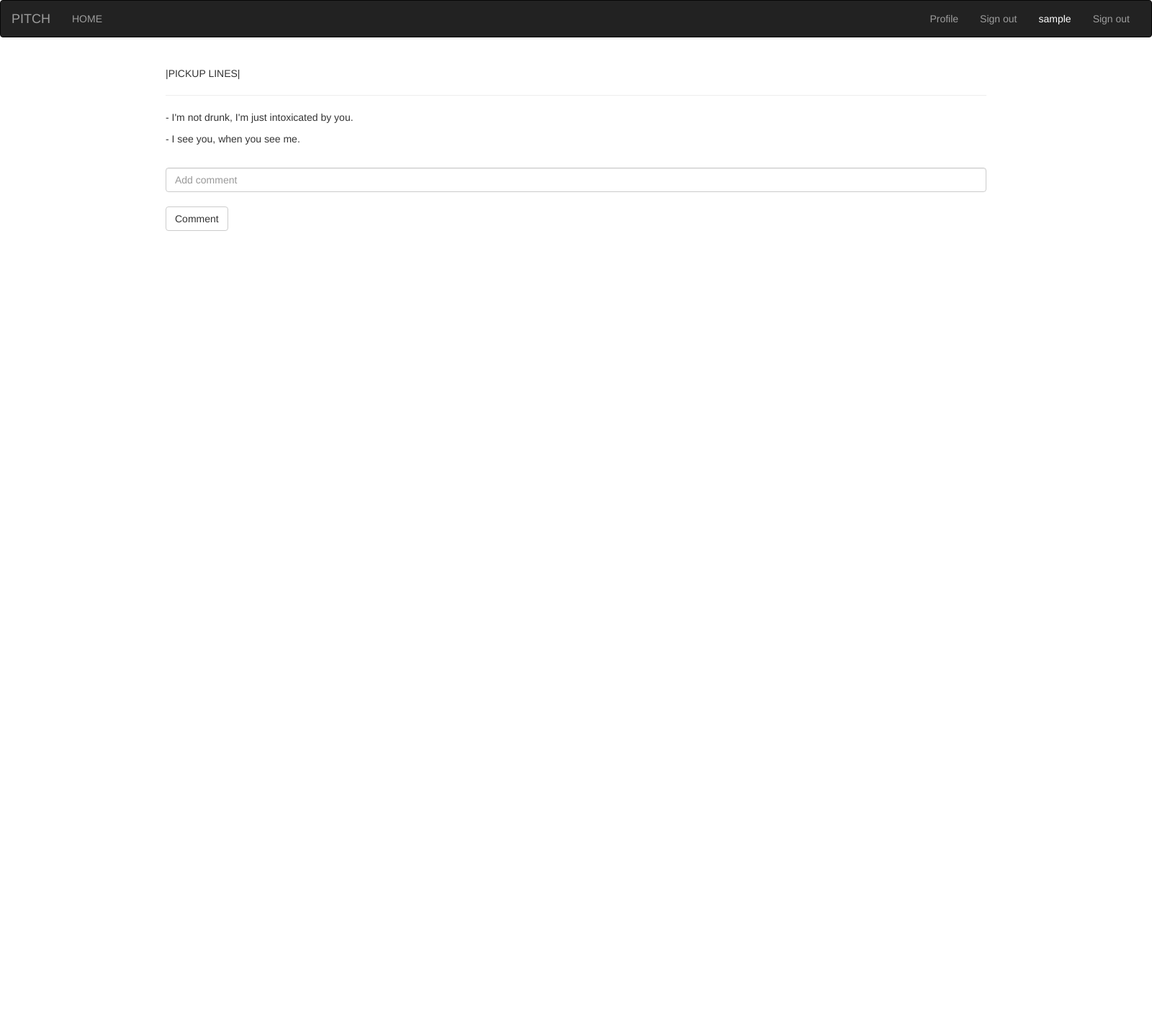
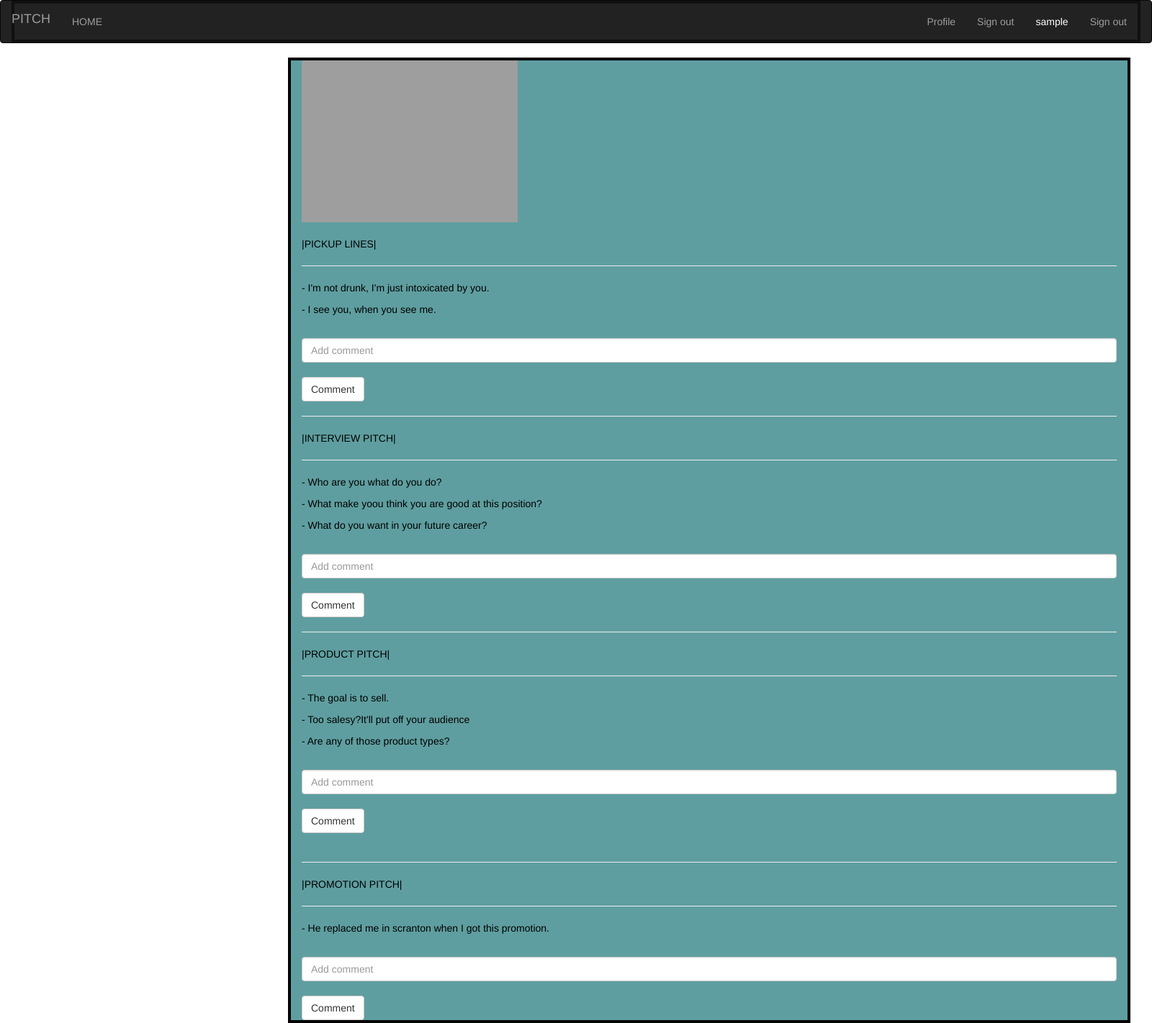
Before and after one commit to EspeIgira/Pitch-one-minute, a Flask app: page /comment/ in a window 1600 px wide. Shown: the whole page at 72% size. Before the commit the page ends 321 px from the top, so only its background shows below. Run offline with Flask 2, Linux system fonts and the light colour scheme; the visitor is signed in with stand-in values (Sample User, id 1); data comes from the database, SQL or seed files in the repository; some libraries are stand-ins or nearby versions; grey boxes are pictures that could not be loaded.

Commit message:
pitch up to date

```diff
--- a/app/__init__.py
+++ b/app/__init__.py
@@ -27,6 +27,9 @@ def create_app(config_name):
 
     mail.init_app(app)
 
+    # configure UploadSet
+    configure_uploads(app,photos)
+
     # Initializing flask extensions
     bootstrap.init_app(app)
     db.init_app(app)
--- a/app/auth/views.py
+++ b/app/auth/views.py
@@ -40,7 +40,7 @@ def register():
         db.session.add(user)
         db.session.commit()
 
-        # mail_message("Welcome to watchlist","email/welcome_user",user.email,user=user)
+        mail_message("Welcome to watchlist","email/welcome_user",user.email,user=user)
 
         return redirect(url_for('auth.login'))
         title = "New Account"
--- a/app/email.py
+++ b/app/email.py
@@ -3,7 +3,8 @@ from flask import render_template
 from . import mail
 
 def mail_message(subject,template,to,**kwargs):
-    sender_email = 'espeigira@gmail.com'
+    sender_email = espeigira@gmail.com
+
     email = Message(subject, sender=sender_email, recipients=[to])
     email.body= render_template(template + ".txt",**kwargs)
     email.html = render_template(template + ".html",**kwargs)
--- a/app/main/__init__.py
+++ b/app/main/__init__.py
@@ -2,10 +2,12 @@ from flask import Blueprint
 main = Blueprint('main',__name__)
 from . import views,error
 from flask_mail import Mail
+from flask_uploads import UploadSet,configure_uploads,IMAGES
 
 mail = Mail()
 
+
 def create_app(config_name):
     app = Flask(__name__)
-    #........
+
     mail.init_app(app)
--- a/app/main/views.py
+++ b/app/main/views.py
@@ -5,6 +5,7 @@ from ..models import User,Pitches
 
 from .forms import UserForm,UpdateProfile,AddPitch
 from .. import db,photos
+
 
 
 @main.route('/')
@@ -33,6 +34,40 @@ def profile(uname):
 
     return render_template("profile/profile.html", user = user)
 
+
+@main.route('/user/<uname>/update',methods = ['GET','POST'])
+@login_required
+def update_profile(uname):
+    user = User.query.filter_by(username = uname).first()
+    if user is None:
+        abort(404)
+
+    form = UpdateProfile()
+
+    if form.validate_on_submit():
+        user.bio = form.bio.data
+
+        db.session.add(user)
+        db.session.commit()
+
+        return redirect(url_for('.profile',uname=user.username))
+
+    return render_template('profile/update.html',form =form)
+
+
+@main.route('/user/<uname>/update/pic',methods= ['POST'])
+@login_required
+def update_pic(uname):
+    user = User.query.filter_by(username = uname).first()
+    if 'photo' in request.files:
+        filename = photos.save(request.files['photo'])
+        path = f'photos/{filename}'
+        user.profile_pic_path = path
+        db.session.commit()
+    return redirect(url_for('main.profile',uname=uname))
+
+
+
 @main.route('/pickup/')
 def pickuplines():
 
@@ -54,7 +89,7 @@ def promotion():
 
     return render_template("index.html")
 
-#Able to comment,vote.................
+#Able to comment,add,vote.................
 @main.route('/newpitch/',methods = ['GET','POST'])
 @login_required
 def newpitch():
--- /dev/null
+++ b/app/static/CSS/index.css
@@ -0,0 +1,51 @@
+
+.border{
+    /* border: 4px solid black; */
+    margin-left:70px;
+    margin-right:275px;
+}
+.container{
+
+    background-color:cadetblue;
+    background-size: 150cm;
+}
+.selectpitch a{
+    color:blue;
+}
+.add a{
+    color:blue;
+}
+p{
+    color:white;
+}
+.container {
+    border: 4px solid black;
+    margin-left:400px;
+    margin-right:275px;
+    /* background-color:cadetblue;
+    background-size: 150cm; */
+}
+.container a {
+    color:blue;
+}
+
+.container p {
+    color:black;
+}
+.one{
+    color:blue;
+}
+.two{
+    color:blue;
+}
+.three{
+    color:blue;
+}
+.four{
+    color:blue;
+}
+.collapse{
+    border: 4px solid black;
+    margin-left:400px;
+    margin-right:275px;
+}
--- a/app/templates/comment.html
+++ b/app/templates/comment.html
@@ -1,10 +1,17 @@
 {% extends 'base.html'%}
 {% import "bootstrap/wtf.html" as wtf %}
 {% block content %}
+<!-- Styles block -->
+
+{% block styles%}
+{{ super() }}
+<link rel="stylesheet" href="{{url_for('static',filename='CSS/index.css')}}">
+{% endblock %}
+
     <div class="container">
-
-        <br>
-        <p>|PICKUP LINES|</p>
+        <img src="https://cdn.lynda.com/course/728380/728380-636675048518746190-16x9.jpg" width="300">
+        <br><br>
+        <p class="one">|PICKUP LINES|</p>
         <hr>
         <p>- I'm not drunk, I'm just intoxicated by you.</p>
         <p>- I see you, when you see me.</p>
@@ -15,6 +22,38 @@
             <input type="text" name="user_query" placeholder="Add comment" class="form-control"><br>
             <input type="submit"  value="Comment" class="btn btn-default">
         </form>
+        <hr>
+        <p class="two">|INTERVIEW PITCH|</p>
+        <hr>
+        <p>- Who are you what do you do?</p>
+        <p>- What make yoou think you are good at this position?</p>
+        <p>- What do you want in your future career?</p>
+        <br>
+        <form>
+            <input type="text" name="user_query" placeholder="Add comment" class="form-control"><br>
+            <input type="submit"  value="Comment" class="btn btn-default">
+        </form>
+        <hr>
+        <p class="three">|PRODUCT PITCH|</p>
+        <hr>
+        <p>- The goal is to sell.</p>
+        <p>- Too salesy?It'll put off your audience</p>
+        <p>- Are any of those product types?</p>
+        <br>
+        <form>
+            <input type="text" name="user_query" placeholder="Add comment" class="form-control"><br>
+            <input type="submit"  value="Comment" class="btn btn-default">
+        </form>
+        <br>
+        <hr>
+        <p class="four">|PROMOTION PITCH|</p>
+        <hr>
+        <p>- He replaced me in scranton when I got this promotion.</p>
+        <br>
+        <form>
+            <input type="text" name="user_query" placeholder="Add comment" class="form-control"><br>
+            <input type="submit"  value="Comment" class="btn btn-default">
+        </form>
 
     </div>
 
--- a/app/templates/email/welcome_user.html
+++ b/app/templates/email/welcome_user.html
@@ -0,0 +1,3 @@
+Hello {{user.username}}
+Welcome to Pitch-one-minute
+We have just seen you have signed up for our application and want to welcome you to the family. Please enjoy the reviews of all the pitches.
```
Also changed, not shown: app/models.py (+0 -17 lines), app/static/index.css (deleted, +0 -17 lines), app/templates/addpitch.html (+9 -4 lines), app/templates/index.html (+5 -13 lines), app/templates/new_user.html (+17 -5 lines), app/templates/profile/profile.html (+6 -10 lines), app/main/forms.py (line endings or trailing spaces), app/static/photos/myprofile.jpg (added), app/templates/user.html (line endings or trailing spaces), 1 other file.
